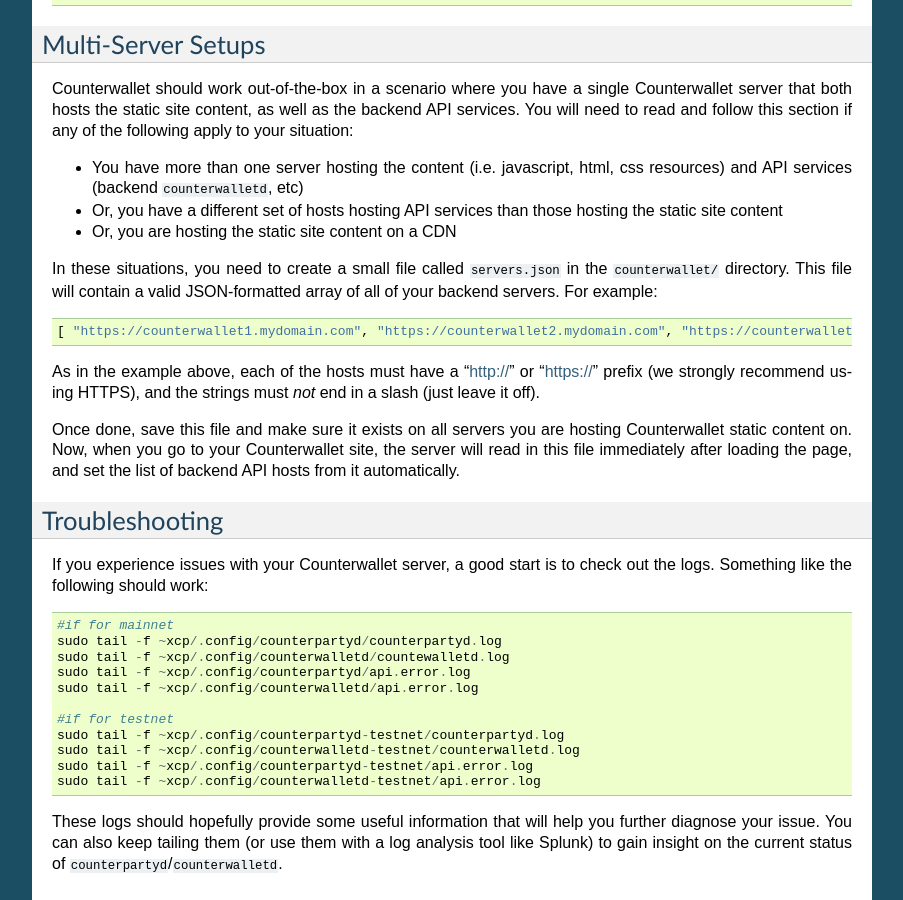
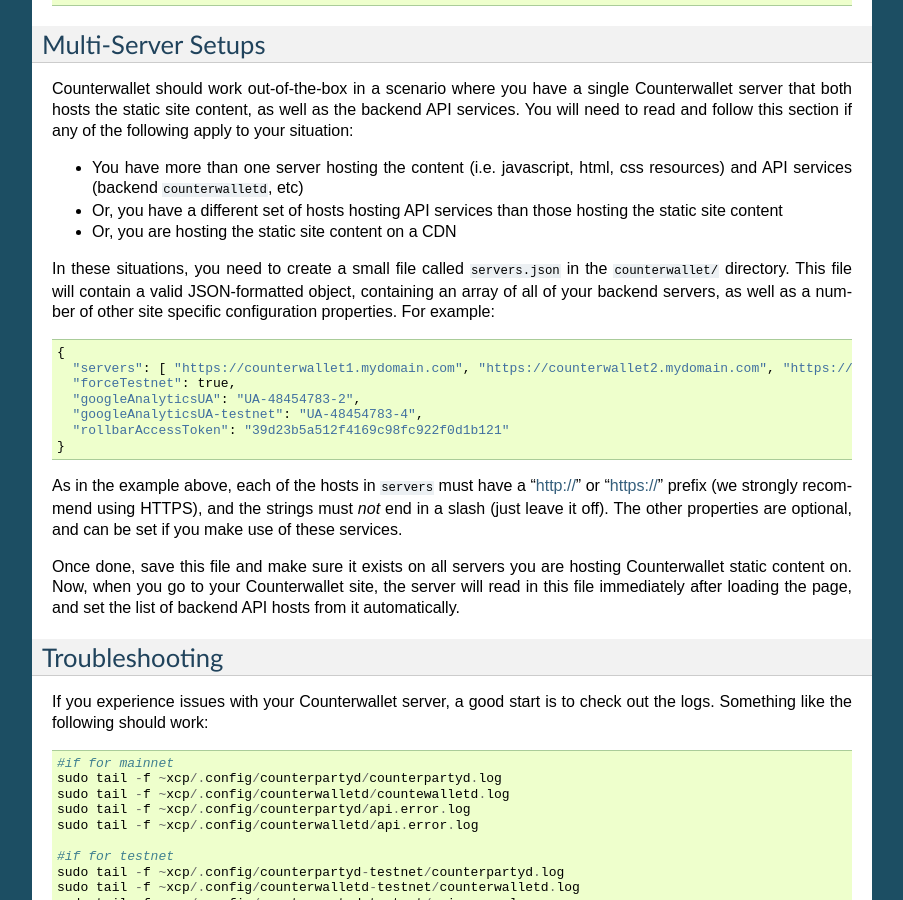
Before and after one commit to CounterpartyXCP/federatednode, a Sphinx documentation site: the page built from docs/SettingUpAFederatedNode.rst, in a window 1280 px wide and 900 px high, scrolled down 3725 px. Shown: the whole window, without its empty margins (198-1101 px from the left). Built offline with Sphinx 7.4.7, drawn with Linux system fonts in a browser that asks for light colours.

Commit message:
updated servers.json syntax, added single command update

```diff
--- a/docs/SettingUpAFederatedNode.rst
+++ b/docs/SettingUpAFederatedNode.rst
@@ -197,12 +197,20 @@
 - Or, you are hosting the static site content on a CDN
 
 In these situations, you need to create a small file called ``servers.json`` in the ``counterwallet/`` directory.
-This file will contain a valid JSON-formatted array of all of your backend servers. For example::
+This file will contain a valid JSON-formatted object, containing an array of all of your backend servers, as well as
+a number of other site specific configuration properties. For example::
 
-[ "https://counterwallet1.mydomain.com", "https://counterwallet2.mydomain.com", "https://counterwallet3.mydomain.com" ]
+    {
+      "servers": [ "https://counterwallet1.mydomain.com", "https://counterwallet2.mydomain.com", "https://counterwallet3.mydomain.com" ],
+      "forceTestnet": true,
+      "googleAnalyticsUA": "UA-48454783-2",
+      "googleAnalyticsUA-testnet": "UA-48454783-4",
+      "rollbarAccessToken": "39d23b5a512f4169c98fc922f0d1b121"
+    }
 
-As in the example above, each of the hosts must have a "http://" or "https://" prefix (we strongly recommend using HTTPS),
-and the strings must *not* end in a slash (just leave it off).
+As in the example above, each of the hosts in ``servers`` must have a "http://" or "https://" prefix (we strongly recommend using HTTPS),
+and the strings must *not* end in a slash (just leave it off). The other properties are optional, and can be set if you
+make use of these services.
 
 Once done, save this file and make sure it exists on all servers you are hosting Counterwallet static content on. Now, when you go
 to your Counterwallet site, the server will read in this file immediately after loading the page, and set the list of
```
Also changed, not shown: setup_federated_node.py (+5 -3 lines).
